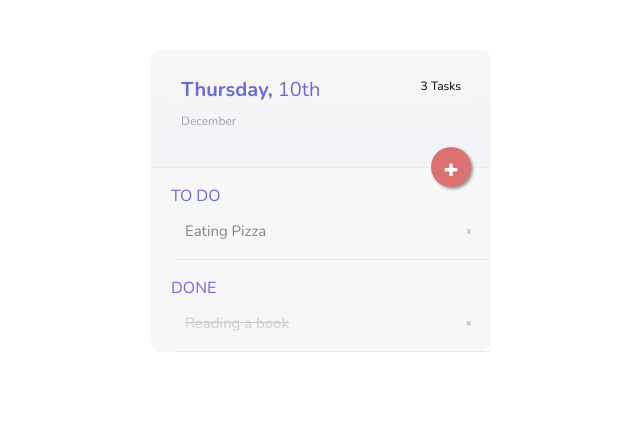
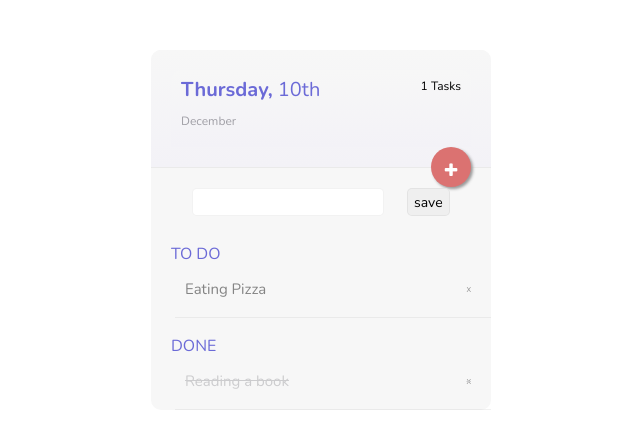
Before and after one commit to imacoolgirlyo/TodoList, a plain HTML site: page index.html in a window 1280 px wide. Shown: the whole page, without its empty margins (319-959 px from the left). Drawn offline with nearby package versions, Linux system fonts and the light colour scheme.

Commit message:
ChangeHead branch 와 동일

```diff
--- a/css/todolist.css
+++ b/css/todolist.css
@@ -6,6 +6,10 @@
     margin-left: auto;
     margin-right: auto;
     margin-top: 50px;
+}
+
+.date__picker{
+    text-decoration: none;
 }
 
 .list__head {
--- a/index.html
+++ b/index.html
@@ -14,16 +14,19 @@
 <main class = "todolist">
     <div class = "todolist__container">
 
+
         <div class = "list__head">
             <div class = "list__head-flex">
+                <a href = "#" class = "date__picker">
                     <div class= "list__column">
                         <div class="list__date">
                             <span class="list__date-bold">Thursday,</span>
                             <span class="list__date-light">10th</span> </div>
                         <div class = "list__year"> December </div>
                     </div>
-                <div class= "list__column">
-                    <span class="list__date-light"> 3 Tasks </span>
+                </a>
+                <div  class= "list__column">
+                    <span id = "number" class="list__date-light"> 1 Tasks </span>
                 </div>
             </div>
             <div>
@@ -36,21 +39,23 @@
 
 
 
-    <div class="list__input" style = "display : none">
+    <div class="list__input">
+
         <input type = "text" class="list__input-content" id="input"/>
         <button id="add" class="list__input-btn"> save </button>
     </div>
     <div id= "info-container" class= "list__info-container">
+    <div class = "title">TO DO</div>
    <ul id = "todo" class = "todo">
-       <div class = "title">TO DO</div>
+
        <li class="list__info">
            <div class="list__content">Eating Pizza</div> <div class ="list__remove">X</div>
         </li>
 
    </ul>
+    <div class = "title">DONE</div>
+   <ul id="completed" class = "todo">
 
-   <ul id="completed" class = "todo">
-        <div class = "title">DONE</div>
         <li class="list__info list__name-checked">
                 <div class="list__content">Reading a book</div> <div class ="list__remove">X</div>
         </li>
```
Lines whose indentation alone changed are shown as unchanged.
